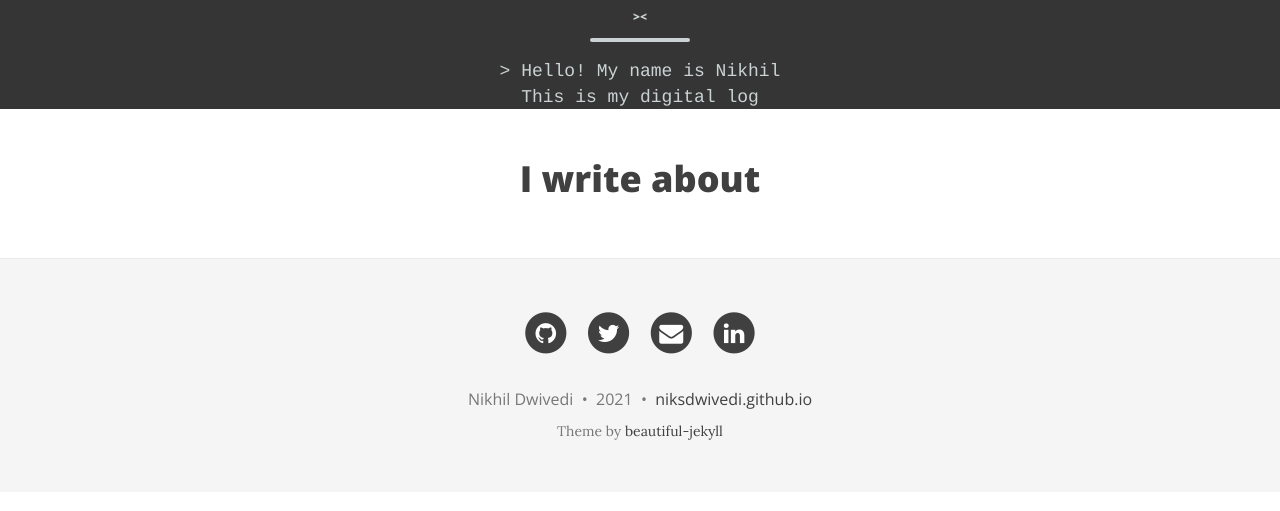
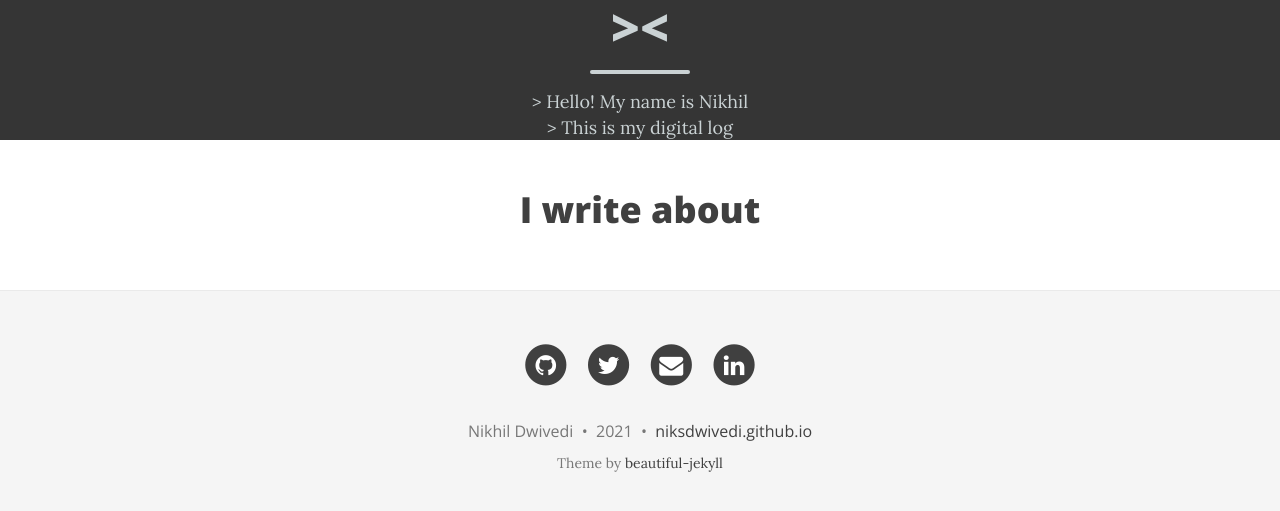
Before and after one commit to niksdwivedi/niksdwivedi.github.io, a Jekyll site: the page built from index.html, in a window 1280 px wide. Shown: the top 511 px of the page. Built offline with Jekyll 4.4.1, drawn with Linux system fonts in a browser that asks for light colours; nearby versions of some CDN libraries; the list of posts is cut into pages by our own code.

Commit message:
Header changes

```diff
--- a/_includes/header.html
+++ b/_includes/header.html
@@ -1,14 +1,14 @@
 {% if page.bigimg or page.title %}
-<header class="header-section blackbox">
+<header class="header-section">
 <div class="intro-header no-img">
-  <div class="container">
+  <div class="container blackbox">
     <div class="row">
       <div class="col-lg-8 col-lg-offset-2 col-md-10 col-md-offset-1">
         <div class="{{ include.type }}-heading">
-          <h6>{% if page.title %}{{ page.title }}{% else %}<br/>{% endif %}</h6>
+          <h1>{% if page.title %}{{ page.title }}{% else %}<br/>{% endif %}</h1>
             <hr class="small">
             <span class="header-section-description">> Hello! My name is Nikhil</span> <br/>
-            <span class="header-section-description">This is my digital log</span> <br/>
+            <span class="header-section-description">> This is my digital log</span> <br/>
 
 		  {% if include.type == "post" %}
 		  <span class="post-meta">Posted on {{ page.date | date: "%B %-d, %Y" }}</span>
--- a/css/main.css
+++ b/css/main.css
@@ -106,7 +106,8 @@ img {
   background-color: #353535;
   color: #CAD2D4;
   margin-bottom: 30px;
-  width: 100%
+  width: 100%;
+  text-align: left
 }
 
 /* --- Footer --- */
@@ -357,7 +358,6 @@ footer .theme-by {
   display: none;
 }
 .header-section-description {
-  font-family: 'Roboto Mono', Courier, Helvetica, sans-serif;
   font-size: 18px;
   color: #CAD2D4;
   font-weight: 400;
```
